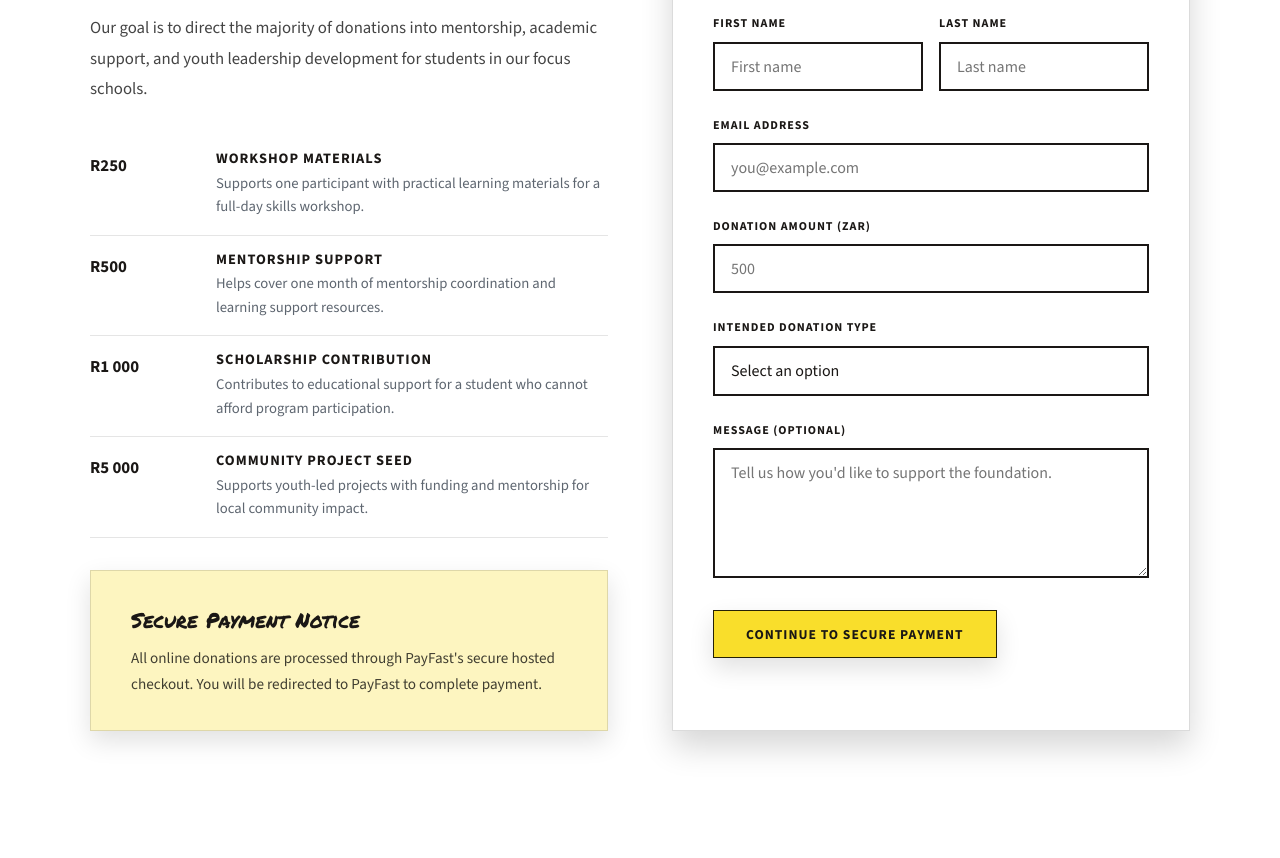
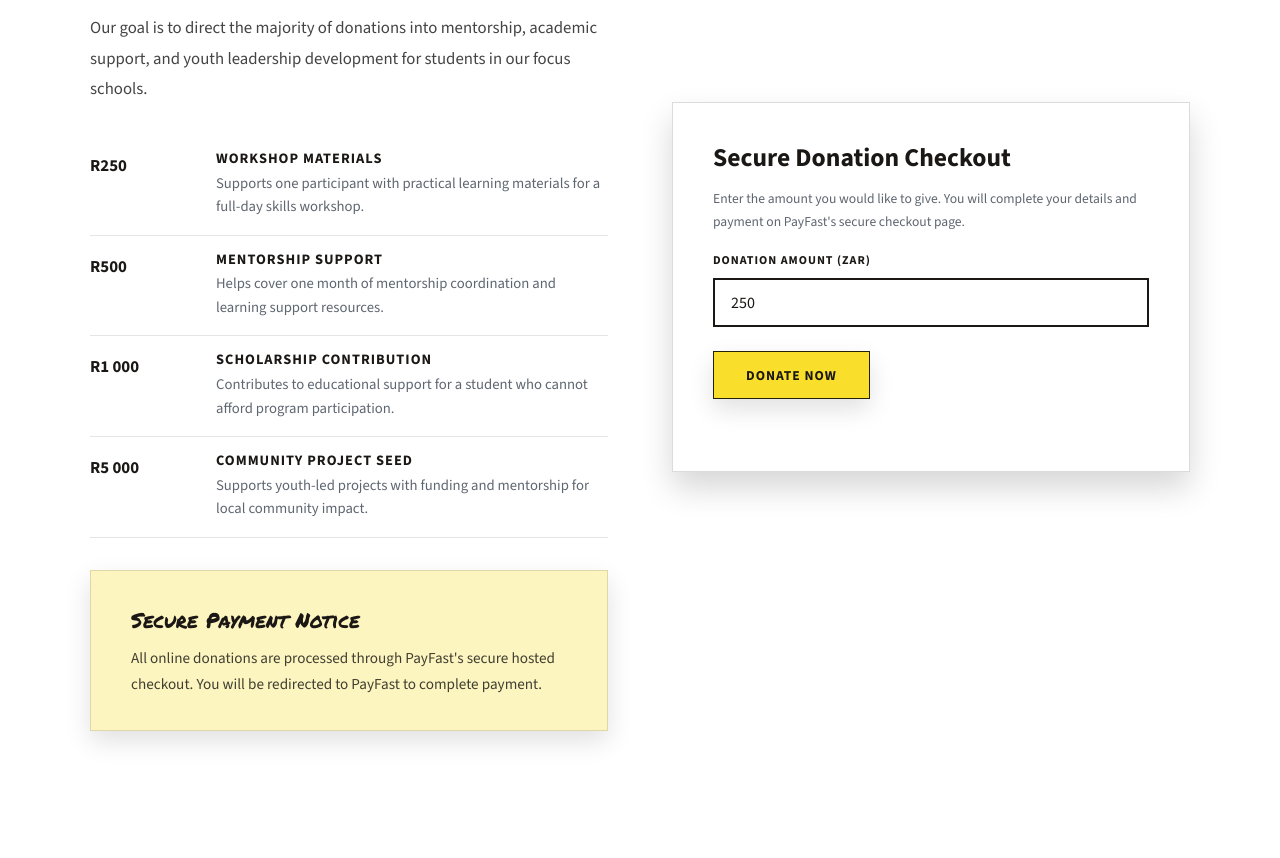
Before and after one commit to ManLikeBrandon/nexgen-coming-soon, a plain HTML site: page donate.html in a window 1280 px wide. Shown: the part 796-1654 px from the top of the page. Drawn offline with nearby package versions, Linux system fonts and the light colour scheme.

Commit message:
Payment Form Update and Privacy Update

```diff
--- a/donate.html
+++ b/donate.html
@@ -4,7 +4,7 @@
     <meta charset="UTF-8">
     <meta name="viewport" content="width=device-width, initial-scale=1.0">
     <title>Donate | The NexGen Leaders Foundation</title>
-    <meta name="description" content="Support the NexGen Leaders Foundation. Donation gateway and EFT options are being finalized; register your interest to give.">
+    <meta name="description" content="Support the NexGen Leaders Foundation. Make a secure donation through PayFast and help fund youth mentorship, education support, and leadership development.">
     <!-- Brand type: Acumin Pro (Adobe Fonts). Paste your Adobe Fonts kit <link> below to enable it; -->
     <!-- until then the site uses Source Sans 3, a close free fallback. -->
     <link href="https://fonts.googleapis.com/css2?family=Source+Sans+3:wght@300;400;600;700&family=Permanent+Marker&display=swap" rel="stylesheet">
@@ -100,47 +100,22 @@
             <div>
                 <div class="form-wrap">
                     <h3>Secure Donation Checkout</h3>
-                    <p class="form-note">Payments are processed on PayFast's secure checkout page. Choosing a monthly donation sets up a recurring payment that you can cancel at any time.</p>
+                    <p class="form-note">Enter the amount you would like to give. You will complete your details and payment on PayFast's secure checkout page.</p>
 
-                    <form id="payfast-donation-form" novalidate>
-                        <div class="form-row">
-                            <div class="form-group">
-                                <label for="d-first">First Name</label>
-                                <input type="text" id="d-first" name="first_name" placeholder="First name" required>
-                            </div>
-                            <div class="form-group">
-                                <label for="d-last">Last Name</label>
-                                <input type="text" id="d-last" name="last_name" placeholder="Last name" required>
-                            </div>
+                    <form name="PayFastPayNowForm" action="https://payment.payfast.io/eng/process" method="post">
+                        <input type="hidden" name="cmd" value="_paynow">
+                        <input type="hidden" name="receiver" value="36043087">
+                        <input type="hidden" name="return_url" value="https://nexgenleaders.org/donate?status=success">
+                        <input type="hidden" name="cancel_url" value="https://nexgenleaders.org/donate?status=cancelled">
+                        <input type="hidden" name="item_name" maxlength="255" value="Donation to The NexGen Leaders Foundation">
+                        <input type="hidden" name="item_description" maxlength="255" value="Thank you for your donation. Your support helps fund mentorship, educational support and leadership development for young people in our communities.">
+
+                        <div class="form-group">
+                            <label for="PayFastAmount">Donation Amount (ZAR)</label>
+                            <input type="number" id="PayFastAmount" name="amount" placeholder="250" value="250" min="5.00" step=".01" required>
                         </div>
 
-                        <div class="form-group">
-                            <label for="d-email">Email Address</label>
-                            <input type="email" id="d-email" name="email" placeholder="you@example.com" required>
-                        </div>
-
-                        <div class="form-group">
-                            <label for="d-amount">Donation Amount (ZAR)</label>
-                            <input type="number" id="d-amount" name="amount" placeholder="500" min="10" step="0.01" required>
-                        </div>
-
-                        <div class="form-group">
-                            <label for="d-intent">Intended Donation Type</label>
-                            <select id="d-intent" name="donation_intent" required>
-                                <option value="" disabled selected>Select an option</option>
-                                <option value="once">One-time Donation</option>
-                                <option value="monthly">Monthly Donation (recurring)</option>
-                                <option value="corporate">Corporate Giving</option>
-                                <option value="sponsorship">Sponsorship</option>
-                            </select>
-                        </div>
-
-                        <div class="form-group">
-                            <label for="d-message">Message (Optional)</label>
-                            <textarea id="d-message" name="message" placeholder="Tell us how you'd like to support the foundation."></textarea>
-                        </div>
-
-                        <button type="submit" class="btn btn-primary">Continue to Secure Payment</button>
+                        <button type="submit" class="btn btn-primary">Donate Now</button>
                         <p class="form-status" id="donation-status" aria-live="polite"></p>
                     </form>
                 </div>
@@ -239,7 +214,19 @@
         a.addEventListener('click', () => links.classList.remove('open'));
     });
 </script>
-<script src="js/payfast-config.js"></script>
-<script src="js/payfast-checkout.js" defer></script>
+<script>
+    (function () {
+        const status = document.getElementById('donation-status');
+        const result = new URLSearchParams(window.location.search).get('status');
+
+        if (result === 'success') {
+            status.textContent = 'Thank you for your donation. PayFast will email your receipt.';
+            status.classList.add('is-success');
+        } else if (result === 'cancelled') {
+            status.textContent = 'Your payment was cancelled. You can start again whenever you are ready.';
+            status.classList.add('is-error');
+        }
+    })();
+</script>
 </body>
 </html>
```
Also changed, not shown: privacy.html (+6 -7 lines).
